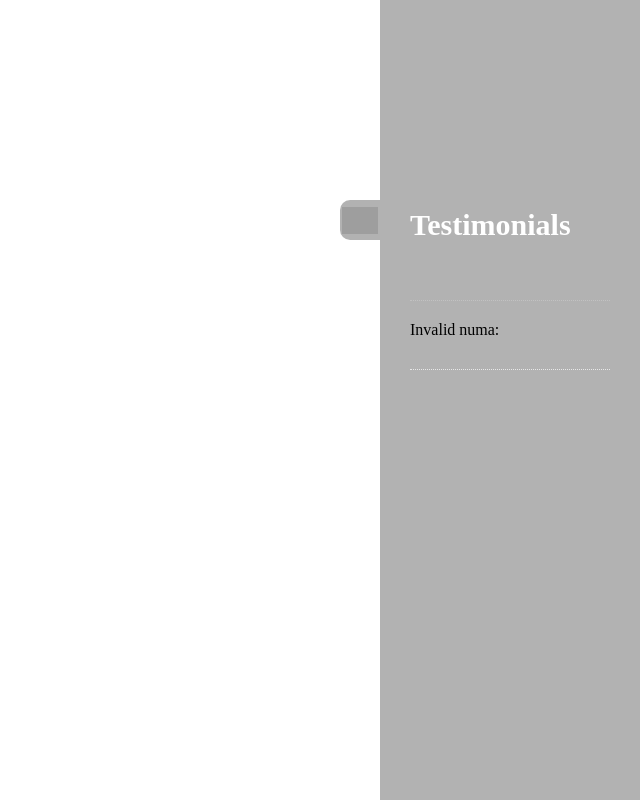
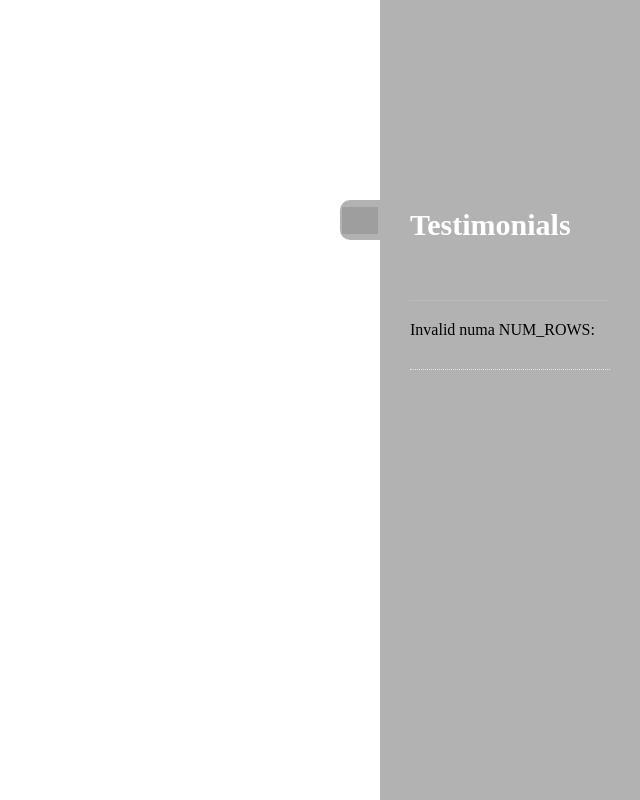
Before and after one commit to Contraroe/lannooprint, a PHP site: page /apps.php in a window 1280 px wide. Shown: the whole page, without its empty margins (640-1280 px from the left). Run offline with PHP 8.4, Linux system fonts and the light colour scheme; data that the repository does not hold is empty; some libraries are stand-ins or nearby versions; some web fonts are replaced; grey boxes are pictures that could not be loaded.

Commit message:
PHP 5.5 v1.3

```diff
--- a/_includes/testimonials.php
+++ b/_includes/testimonials.php
@@ -11,8 +11,10 @@
 
 	$result=mysqli_query($connect,"SELECT * FROM testimonials WHERE testimonials_active = 1 ORDER BY testimonials_date DESC");
 	if (!$result) { die('Invalid query: ' . mysql_error());};
+
 	$numa=mysqli_num_rows($result);
-	if (!$numa) { die('Invalid numa: ' . mysql_error());};
+	if (!$numa) { die('Invalid numa NUM_ROWS: ' . mysql_error());};
+
 	if (!empty($numa)) {
 	?>
 	<?php
```
